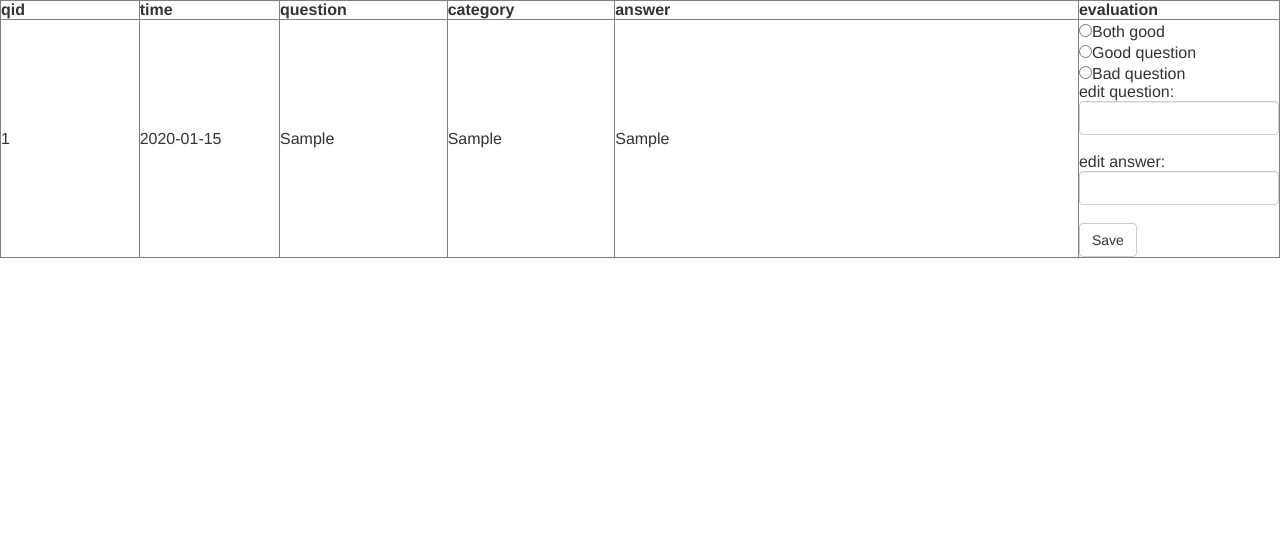
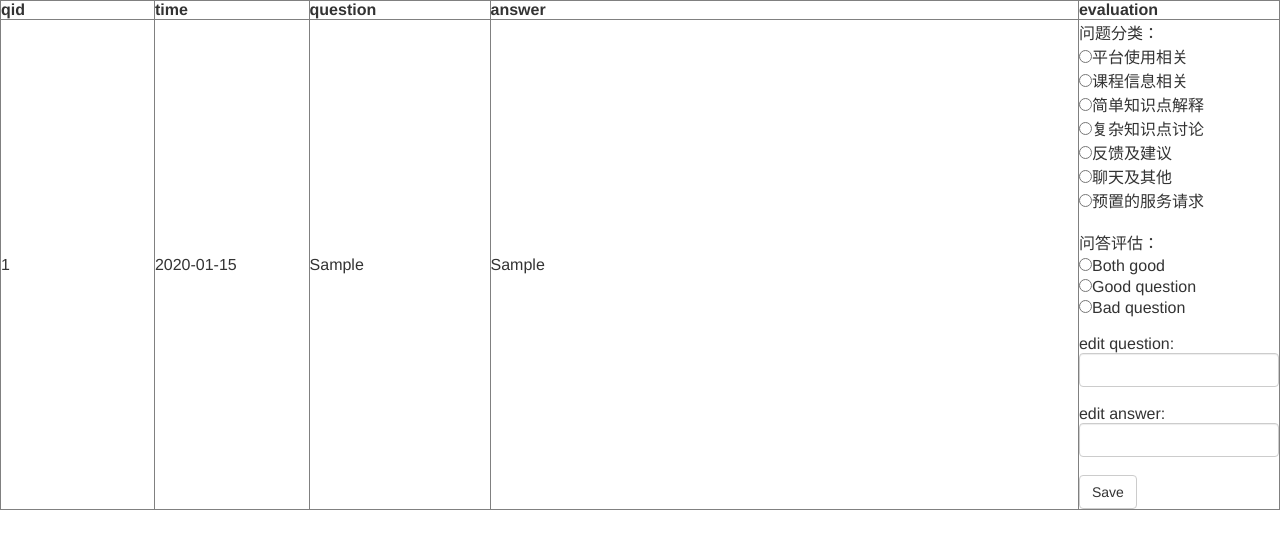
Before and after one commit to songzy12/AnnotationTool, a Flask app: template templates/message.html in a window 1280 px wide. Shown: the top 549 px of the page. Run offline with Flask 2, Linux system fonts and the light colour scheme; the template is opened without the code that fills it: most values are stand-ins (such as "Sample title", 1, 10 or a date in 2020); some libraries are stand-ins or nearby versions.

Commit message:
bug fix for tag column in html

```diff
--- a/server.py
+++ b/server.py
@@ -19,7 +19,7 @@ app = Flask(__name__)
 @app.route('/message/<course_id>/')
 def message(course_id):
     qids, answers, questions, times, tags = get_messages(course_id)
-    return render_template('message.html', q_a=zip(qids, questions, answers, tags, times), course=course_id)
+    return render_template('message.html', q_a=zip(qids, questions, answers, times), course=course_id)
 
 
 @app.route('/')
@@ -47,6 +47,8 @@ def main():
 def add_pre():
     # we store the annotated pair into mongo datebase
     course_id = request.form["course_id"]
+    import code
+    code.interact(local=locals())
     xiaomu.qa_annotation.insert({k: v for k, v in request.form.items()})
     return redirect('/message/'+course_id)
 
--- a/templates/message.html
+++ b/templates/message.html
@@ -26,33 +26,44 @@
 			<th> qid </th>
 			<th> time </th>
 			<th> question</th>
-			<th> category </th>
 			<th> answer </th>
 			<th> evaluation </th>
 		</tr>
-		{% for qid, q, a, t, time in q_a%}
+		{% for qid, q, a, time in q_a%}
 		<tr>
 			<form action='/gen_qa_pair' method="post" id="gen_qa_pair">
 				<td width=13%>{{qid}}</td>
 				<td width=13%>{{time}}</td>
 				<td width=15%>{{q}}</td>
-				<td width=15%>{{t}}</td>
 				<td width=50%>{{a}}</td>
 
 				<input type="hidden" name="qid" value="{{qid}}" />
 				<input type="hidden" name="time" value="{{time}}" />
 				<input type="hidden" name="question" value="{{q}}" />
-				<input type="hidden" name="tag" value="{{t}}" />
 				<input type="hidden" name="answer" value="{{a}}" />
 				<input type="hidden" name="course_id" value="{{course}}">
+
 				<td width=30%>
-					<input type="radio" name="evaluate" value="both good">Both good<br>
-					<input type="radio" name="evaluate" value="good question">Good question<br>
-					<input type="radio" name="evaluate" value="bad question">Bad question<br>
-					edit question:<br>
-					<input class="form-control" type="text" name="amended_q" style="width:200px"/><br>
-					edit answer:<br>
-					<input class="form-control" type="text" name="amended_a" style="width:200px"/><br>
+					问题分类：
+					<fieldset id="category">
+							<input type="radio" name="category" value="0">平台使用相关<br>
+							<input type="radio" name="category" value="1">课程信息相关<br>
+							<input type="radio" name="category" value="2">简单知识点解释<br>
+							<input type="radio" name="category" value="3">复杂知识点讨论<br>
+							<input type="radio" name="category" value="4">反馈及建议<br>
+							<input type="radio" name="category" value="5">聊天及其他<br>
+							<input type="radio" name="category" value="8">预置的服务请求<br>
+					</fieldset>
+					<br>
+					问答评估：
+					<fieldset id="evaluate">
+						<input type="radio" name="evaluate" value="both good">Both good<br>
+						<input type="radio" name="evaluate" value="good question">Good question<br>
+						<input type="radio" name="evaluate" value="bad question">Bad question<br>
+					</fieldset>
+					<br>
+					edit question: <input class="form-control" type="text" name="amended_q" style="width:200px" /><br>
+					edit answer: <input class="form-control" type="text" name="amended_a" style="width:200px" /><br>
 					<input class="btn btn-default" type="submit" value="Save" />
 				</td>
 			</form>
```
